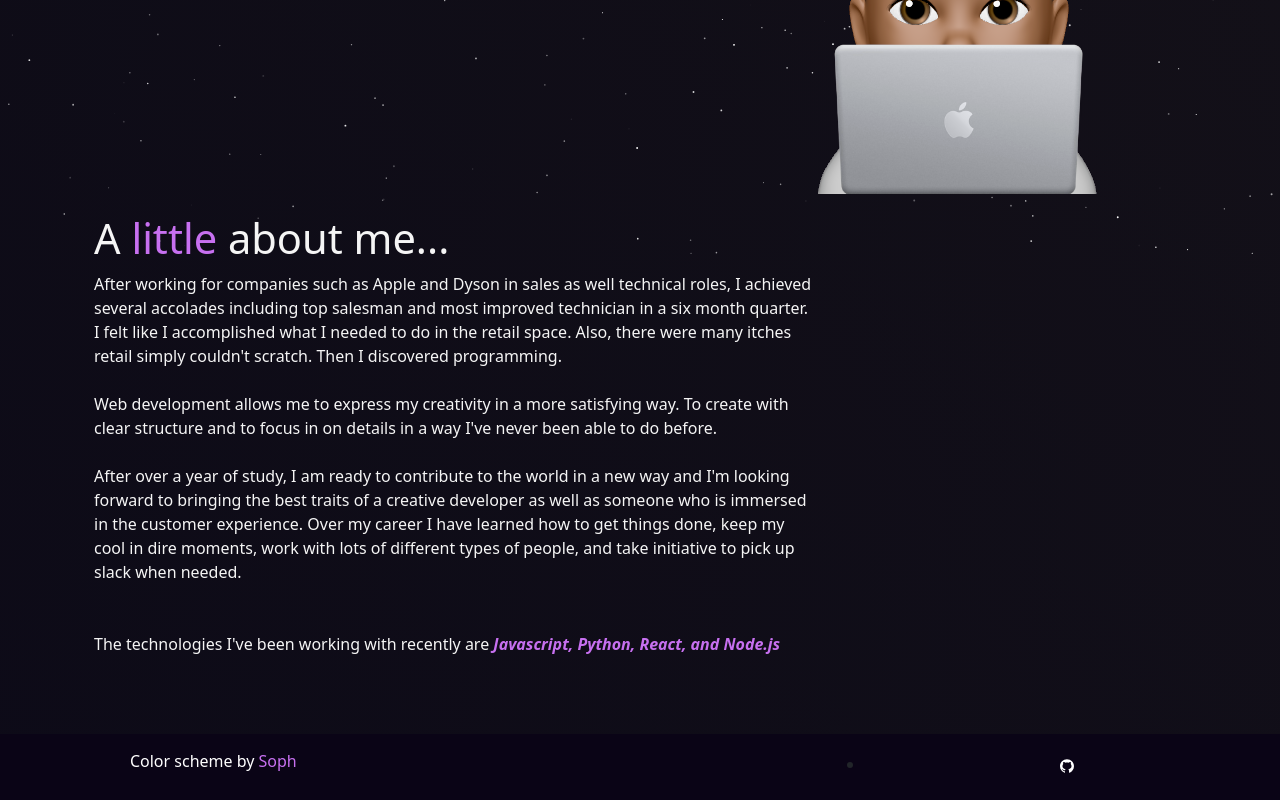
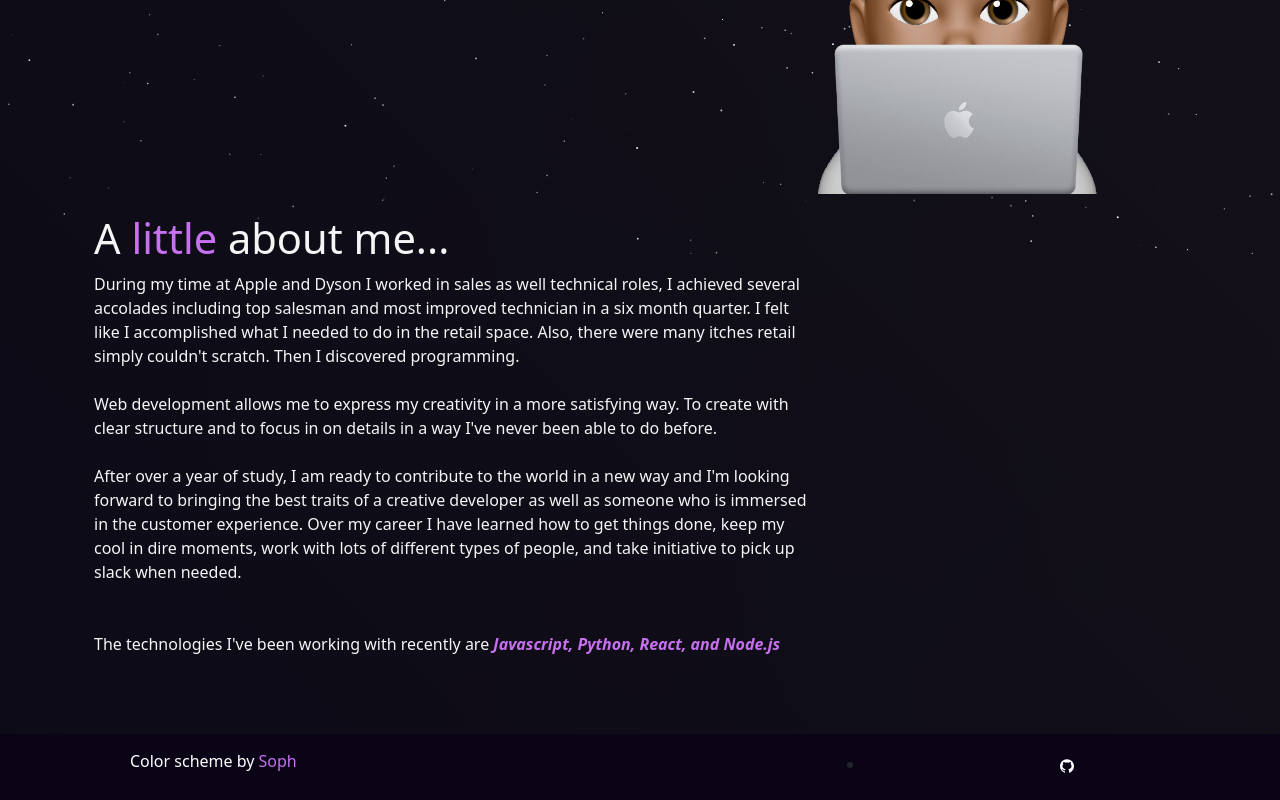
Before and after one commit to ArekBM/Portfolio, a React (Vite) app: page / in a window 1280 px wide. Shown: the part 544-1344 px from the top of the page. Built offline with nearby package versions, Linux system fonts and the light colour scheme.

Commit message:
rephrase

```diff
--- a/src/components/Content.jsx
+++ b/src/components/Content.jsx
@@ -12,7 +12,7 @@
                             A <span className='purple'>little</span> about me...
                         </h1>
                         <p className='home-about-body'>
-                            After working for companies such as Apple and Dyson in sales as well technical roles, I achieved several accolades including top salesman and most improved technician in a six month quarter.
+                            During my time at Apple and Dyson I worked in sales as well technical roles, I achieved several accolades including top salesman and most improved technician in a six month quarter.
                             I felt like I accomplished what I needed to do in the retail space. Also, there were many itches retail simply couldn't scratch. Then I discovered programming.
                             <br />
                             <br />
```
